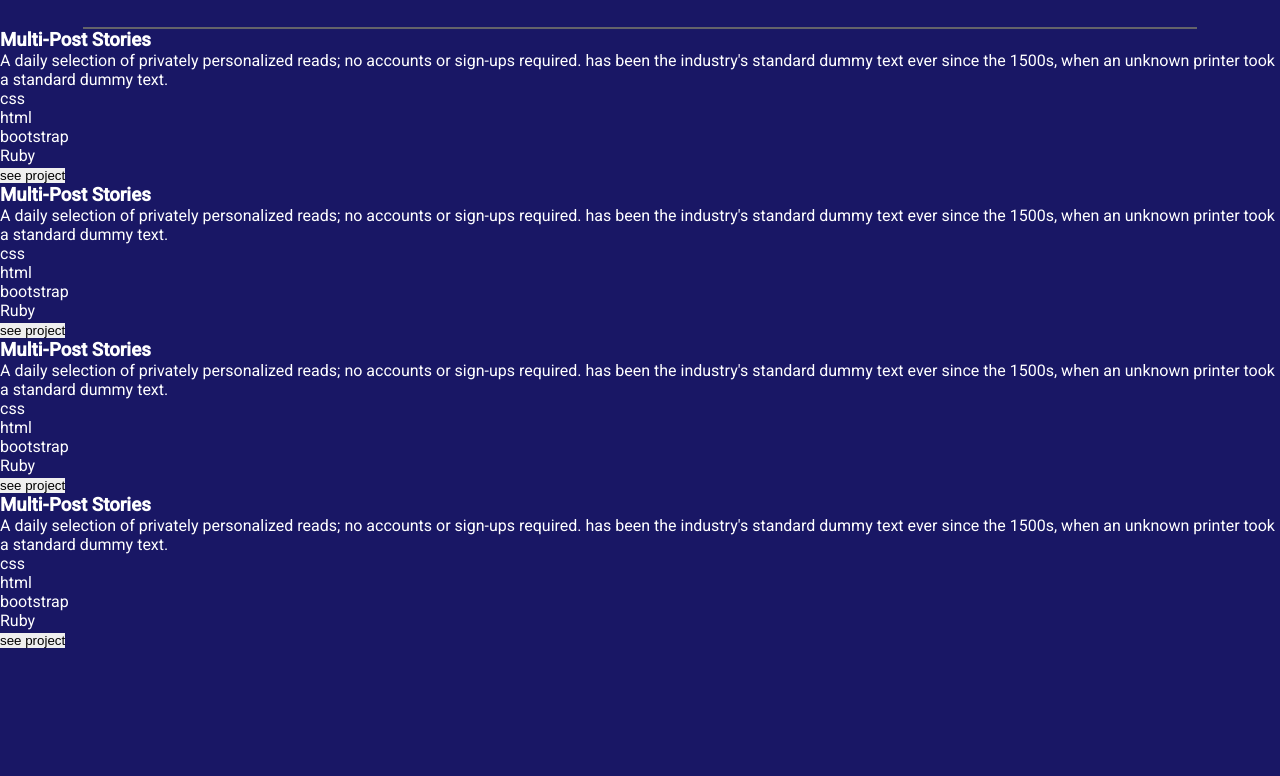
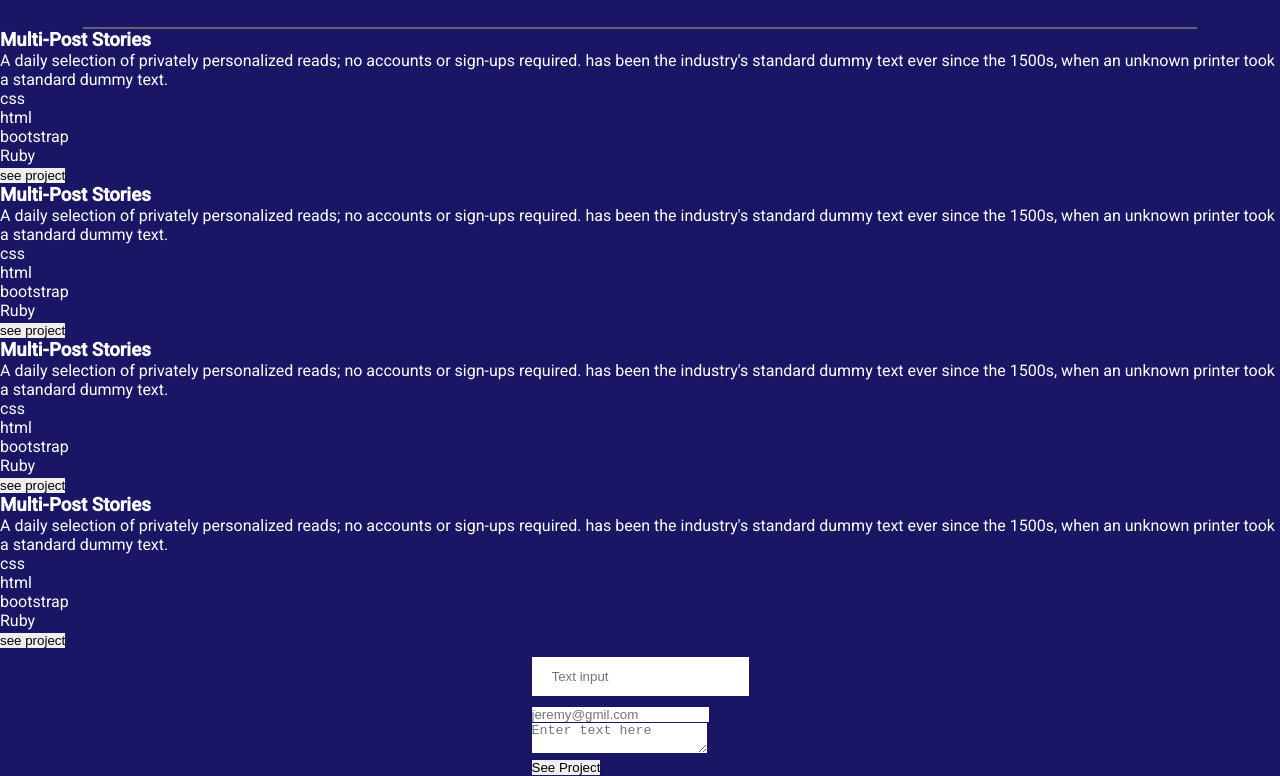
Before and after one commit to xtrahuman/portfolio_website, a plain HTML site: page index.html in a window 1280 px wide. Shown: the part 849-1625 px from the top of the page. Before the commit the page ends 1498 px from the top, so only its background shows below. Drawn offline with Linux system fonts and the light colour scheme.

Commit message:
update form skeleton on html and added some css

```diff
--- a/index.html
+++ b/index.html
@@ -131,8 +131,10 @@
                                 <h3>Multi-Post Stories</h3>
                             </div>
                             <div class="work-desc">
-                                <p>A daily selection of privately personalized reads; no accounts or sign-ups required. has
-                                    been the industry's standard dummy text ever since the 1500s, when an unknown printer
+                                <p>A daily selection of privately personalized reads; no accounts or sign-ups required.
+                                    has
+                                    been the industry's standard dummy text ever since the 1500s, when an unknown
+                                    printer
                                     took a standard dummy text.</p>
                             </div>
                         </div>
@@ -158,8 +160,10 @@
                                 <h3>Multi-Post Stories</h3>
                             </div>
                             <div class="work-desc">
-                                <p>A daily selection of privately personalized reads; no accounts or sign-ups required. has
-                                    been the industry's standard dummy text ever since the 1500s, when an unknown printer
+                                <p>A daily selection of privately personalized reads; no accounts or sign-ups required.
+                                    has
+                                    been the industry's standard dummy text ever since the 1500s, when an unknown
+                                    printer
                                     took a standard dummy text.</p>
                             </div>
                         </div>
@@ -186,8 +190,10 @@
                                 <h3>Multi-Post Stories</h3>
                             </div>
                             <div class="work-desc">
-                                <p>A daily selection of privately personalized reads; no accounts or sign-ups required. has
-                                    been the industry's standard dummy text ever since the 1500s, when an unknown printer
+                                <p>A daily selection of privately personalized reads; no accounts or sign-ups required.
+                                    has
+                                    been the industry's standard dummy text ever since the 1500s, when an unknown
+                                    printer
                                     took a standard dummy text.</p>
                             </div>
                         </div>
@@ -214,8 +220,10 @@
                                 <h3>Multi-Post Stories</h3>
                             </div>
                             <div class="work-desc">
-                                <p>A daily selection of privately personalized reads; no accounts or sign-ups required. has
-                                    been the industry's standard dummy text ever since the 1500s, when an unknown printer
+                                <p>A daily selection of privately personalized reads; no accounts or sign-ups required.
+                                    has
+                                    been the industry's standard dummy text ever since the 1500s, when an unknown
+                                    printer
                                     took a standard dummy text.</p>
                             </div>
                         </div>
@@ -237,7 +245,36 @@
                     </div>
 
                 </div>
+
             </section>
+
+            <section class="work-container">
+                <div class="form-sect">
+                    <form action="https://formspree.io/f/{form_id}" method="post">
+                      <ul>
+                        <li>
+                          <label for="name"></label>
+                          <input type="text" id="name" name="user_name" class="name-section" maxlength="30" placeholder="Text input" required>
+
+                        </li>
+                        <li>
+                          <label for="mail"></label>
+                          <input type="email" id="mail" name="user_email" class="email-section"  placeholder="jeremy@gmil.com" required>
+                        </li>
+                        <li>
+                          <label for="msg"></label>
+                          <textarea type="text" id="msg" name="user_message" class="message-section"
+                                 maxlength="500" placeholder="Enter text here" required></textarea>
+                        </li>
+                        <li>
+                            <button type="submit" class="button">See Project</button>
+                        </li>
+                        </ul>
+                    </form>
+
+                    </div>
+            </section>
+
         </main>
 
     </div>
--- a/style.css
+++ b/style.css
@@ -326,3 +326,26 @@ section .main-paragraph {
     filter: drop-shadow(0 8px 16px rgba(125, 115, 252, 0.48));
   }
 }
+
+.form-sect{
+  display: flex;
+  flex-direction: column;
+  align-items: center
+}
+
+.form-sect ul {
+ display: flex;
+ flex-direction: column;
+}
+
+.form-sect ul li {
+  list-style-type: none;
+}
+
+
+input[type=text] {
+  width: 100%;
+  padding: 12px 20px;
+  margin: 8px 0;
+  box-sizing: border-box;
+}
```
